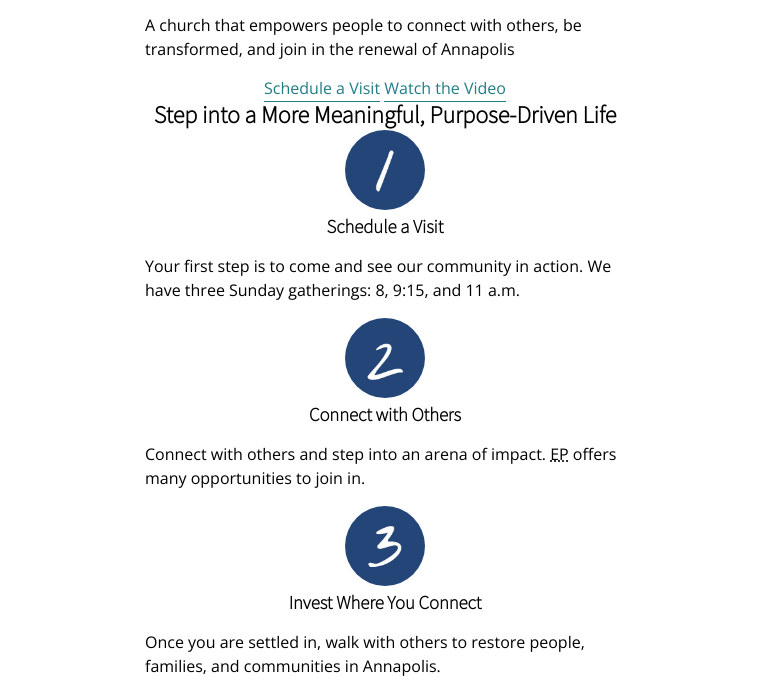
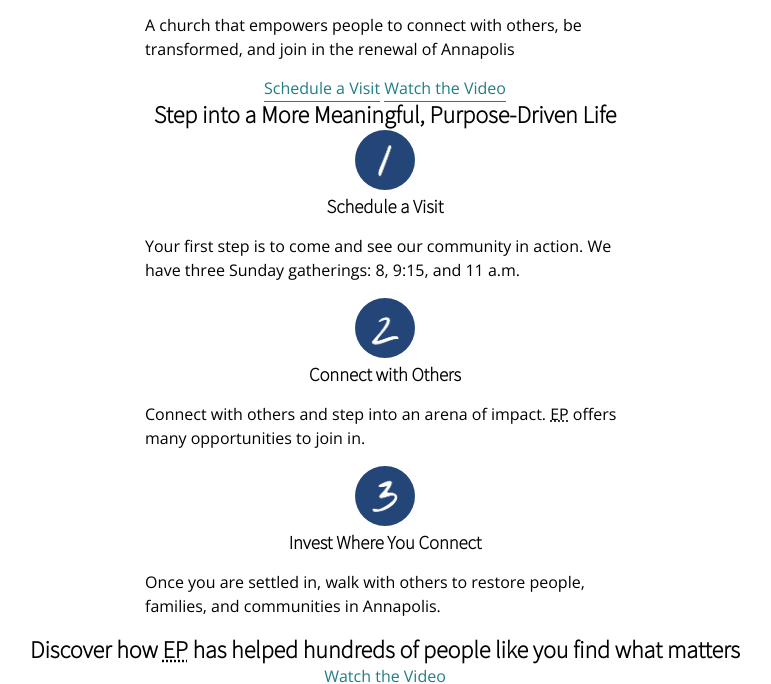
Before and after one commit to bradylee157/bradylee157.github.io, a plain HTML site: page unit_4/index.html in a window 1280 px wide. Shown: the part 56-740 px from the top of the page, without its empty margins (255-1026 px from the left). Drawn offline with nearby package versions, Linux system fonts and the light colour scheme.

Commit message:
Font adjustments; 60px instead of 80px

```diff
--- a/unit_4/css/style.css
+++ b/unit_4/css/style.css
@@ -7,14 +7,14 @@
 }
 
 body {
-	font-family: 'Open Sans', sans-serif;
+	font-family: 'Open Sans', 'Helvetica', sans-serif;
 	font-size: 16px;
 	text-align: center;
 	position: relative;
 }
 
 h1,h2,h3,h4,h5,h6 {
-	font-family: 'Source Sans Pro', sans-serif;
+	font-family: 'Source Sans Pro', 'Arial', sans-serif;
 }
 
 p {
--- a/unit_4/index.html
+++ b/unit_4/index.html
@@ -36,17 +36,17 @@
 				<section>
 					<h2>Step into a More Meaningful, Purpose-Driven Life</h2>
 					<div>
-						<img class="img-circle" src="images/1_one.jpg" title="1" alt="1" width="80px" height="80">
+						<img class="img-circle" src="images/1_one.jpg" title="1" alt="1" width="60px" height="60px">
 						<h3>Schedule a Visit</h3>
 						<p>Your first step is to come and see our community in action. We have three Sunday gatherings: 8, 9:15, and 11 a.m.</p>
 					</div>
 					<div>
-						<img class="img-circle" src="images/2_two.jpg" title="2" alt="2" width="80px" height="80">
+						<img class="img-circle" src="images/2_two.jpg" title="2" alt="2" width="60px" height="60px">
 						<h3>Connect with Others</h3>
 						<p>Connect with others and step into an arena of impact. <abbr title="Evangelical Presbyterian Church">EP</abbr> offers many opportunities to join in.</p>
 					</div>
 					<div>
-						<img class="img-circle" src="images/3_three.jpg" title="3" alt="3" width="80px" height="80">
+						<img class="img-circle" src="images/3_three.jpg" title="3" alt="3" width="60px" height="60px">
 						<h3>Invest Where You Connect</h3>
 						<p>Once you are settled in, walk with others to restore people, families, and communities in Annapolis.</p>
 					</div>
```
